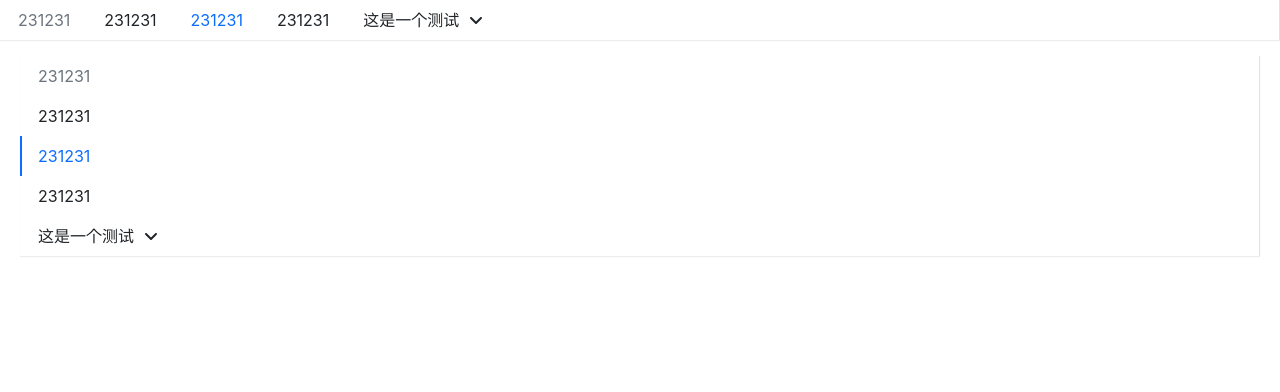
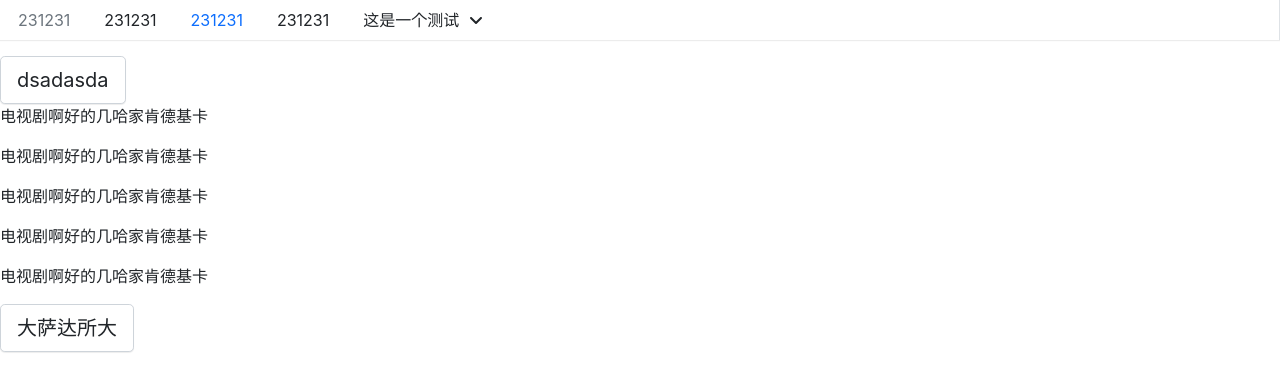
Before and after one commit to wuqiren/fdesign-react, a React (Create React App) app: page / in a window 1280 px wide. Shown: the top 392 px of the page. Built offline with nearby package versions, Linux system fonts and the light colour scheme.

Commit message:
完成transitionn

```diff
--- a/package.json
+++ b/package.json
@@ -18,6 +18,7 @@
         "react": "^18.2.0",
         "react-dom": "^18.2.0",
         "react-scripts": "5.0.0",
+        "react-transition-group": "^4.4.5",
         "sass": "^1.50.0",
         "typescript": "^4.6.3",
         "web-vitals": "^2.1.4"
@@ -48,6 +49,7 @@
     },
     "devDependencies": {
         "@types/react-dom": "^17.0.17",
+        "@types/react-transition-group": "^4.4.5",
         "jest-watch-typeahead": "^0.6.5"
     }
 }
--- a/src/App.tsx
+++ b/src/App.tsx
@@ -1,12 +1,14 @@
-// import Button from './components/Button/button';
+import {useState} from 'react'
 import Menu from './components/Menu/menu'
 import MenuItem from './components/Menu/menuItem'
 import SubMenu from './components/Menu/subMenu';
 import { fas} from '@fortawesome/free-solid-svg-icons'
 import { library } from '@fortawesome/fontawesome-svg-core'
-
+import Transition from './components/Transition/transition'
+import Button from './components/Button/button';
 library.add(fas)
 function App() {
+  const [show,setShow]= useState(true)
   return (
     <div className='App'>
       <Menu defaultIndex='2'  defaultOpenMenus={['42']}>
@@ -20,18 +22,21 @@ function App() {
           <MenuItem >231231</MenuItem>
         </SubMenu>
     </Menu>
+    <Button size='lg' onClick={()=>setShow(!show)}>dsadasda</Button>
+    <Transition in={show} timeout={300} animation='zoom-in-left'>
+      <div>
+    <p>电视剧啊好的几哈家肯德基卡</p>
+    <p>电视剧啊好的几哈家肯德基卡</p>
+    <p>电视剧啊好的几哈家肯德基卡</p>
+    <p>电视剧啊好的几哈家肯德基卡</p>
 
-    <Menu defaultIndex='2' mode='vertical'  defaultOpenMenus={['42']}>
-        <MenuItem disabled={true}>231231</MenuItem>
-        <MenuItem >231231</MenuItem>
-        <MenuItem >231231</MenuItem>
-        <MenuItem >231231</MenuItem>
+    <p>电视剧啊好的几哈家肯德基卡</p>
+    </div>
+    </Transition>
 
-        <SubMenu title='这是一个测试'>
-          <MenuItem >231231</MenuItem>
-          <MenuItem >231231</MenuItem>
-        </SubMenu>
-    </Menu>
+    <Transition in={show} timeout={300} animation='zoom-in-left'>
+    <Button size='lg'>大萨达所大</Button>
+    </Transition>
     </div>
   );
 }
--- a/src/components/Button/button.tsx
+++ b/src/components/Button/button.tsx
@@ -1,6 +1,5 @@
 import React from 'react';
 import classnames from 'classnames';
-import { type } from '@testing-library/user-event/dist/type';
 
 type ButtonType = 'primary' | 'default' | 'danger' | 'link';
 type ButtonSize = 'lg' | 'sm';
--- a/src/components/Menu/_style.scss
+++ b/src/components/Menu/_style.scss
@@ -52,7 +52,7 @@
        }
     }
     .f-submenu{
-        display: none;
+        // display: none;
         list-style: none;
         padding-left: 0;
         white-space: nowrap;
@@ -68,7 +68,7 @@
         }
     }
     .f-submenu.menu-opened{
-        display: block;
+        // display: block;
     }
 }
 
--- a/src/components/Menu/subMenu.tsx
+++ b/src/components/Menu/subMenu.tsx
@@ -3,6 +3,7 @@ import classNames from "classnames";
 import {MenuContxt} from './menu'
 import {MenuItemProps} from './menuItem'
 import Icon from '../Icon/icon'
+import Transition from '../Transition/transition';
 export interface SubMenuProps {
     className?:string;
     index?:string;
@@ -52,9 +53,11 @@ const SubMenu = ({className,title,children,index}:SubMenuProps)=>{
             }
         })
         return (
+            <Transition in={menuOpen} timeout={300} annimationn='zoom-in-top' >
             <ul className={subMenuClasses}>
                 {childrenComponent}
             </ul>
+            </Transition>
         )
     }
     return (
--- /dev/null
+++ b/src/components/Transition/transition.tsx
@@ -0,0 +1,22 @@
+import {CSSTransition} from 'react-transition-group'
+import { CSSTransitionProps } from 'react-transition-group/CSSTransition'
+
+type AnimationName = 'zoom-in-top' | 'zoom-in-left' | 'zoom-in-bottom' | 'zoom-in-right'
+
+type TransitionProps  = {
+  animation?: AnimationName,
+} & CSSTransitionProps
+const Transition =(props:TransitionProps)=>{
+    const {children,classNames,animation,...restProps} = props;
+
+    return <CSSTransition
+    classNames={classNames?classNames:animation}
+    unmountOnExit={true}
+    appert='true'
+    {...restProps}
+    >
+    {children}
+    </CSSTransition>
+}
+
+export default Transition
--- /dev/null
+++ b/src/styles/_animation.scss
@@ -0,0 +1,4 @@
+@include zoom-animation('top', scaleY(0), scaleY(1), center top);
+@include zoom-animation('left', scale(.45, .45), scale(1, 1), top left);
+@include zoom-animation('right', scale(.45, .45), scale(1, 1), top right);
+@include zoom-animation('bottom', scaleY(0), scaleY(1),  center bottom);
--- a/src/styles/_mixin.scss
+++ b/src/styles/_mixin.scss
@@ -4,10 +4,17 @@
     border-radius: $border-raduis;
   }
 
-@mixin button-style( $background, $border, $color, $hover-background:lighten($background, 7.5%), $hover-border:lighten($border, 10%), $hover-color:$color) {
+  @mixin button-style(
+    $background,
+    $border,
+    $color,
+    $hover-background: lighten($background, 7.5%),
+    $hover-border: lighten($border, 10%),
+    $hover-color: $color,
+  ) {
     color: $color;
+    background: $background;
     border-color: $border;
-    background: $background;
     &:hover {
       color: $hover-color;
       background: $hover-background;
@@ -22,7 +29,44 @@
     &:disabled,
     &.disabled {
       color: $color;
+      background: $background;
       border-color: $border;
-        background: $background;
     }
   }
+
+  @mixin zoom-animation(
+    $direction: 'top',
+    $scaleStart: scaleY(0),
+    $scaleEnd: scaleY(1),
+    $origin: center top,
+  ) {
+    .zoom-in-#{$direction}-enter {
+      opacity: 0;
+      transform: $scaleStart;
+    }
+    .zoom-in-#{$direction}-enter-active {
+      opacity: 1;
+      transform: $scaleEnd;
+      transition: transform 300ms cubic-bezier(0.23, 1, 0.32, 1) 100ms, opacity 300ms cubic-bezier(0.23, 1, 0.32, 1) 100ms;
+      transform-origin: $origin
+    }
+    .zoom-in-#{$direction}-exit {
+      opacity: 1;
+    }
+    .zoom-in-#{$direction}-exit-active {
+      opacity: 0;
+      transform: $scaleStart;
+      transition: transform 300ms cubic-bezier(0.23, 1, 0.32, 1) 100ms, opacity 300ms cubic-bezier(0.23, 1, 0.32, 1) 100ms;
+      transform-origin: $origin;
+    }
+  }
+
+  @mixin border-right-radius($raduis) {
+    border-top-right-radius: $raduis;
+    border-bottom-right-radius: $raduis;
+  }
+
+  @mixin border-left-radius($raduis) {
+    border-top-left-radius: $raduis;
+    border-bottom-left-radius: $raduis;
+  }
--- a/src/styles/index.scss
+++ b/src/styles/index.scss
@@ -2,7 +2,12 @@
 @import 'variables';
 //layout
 @import 'reboot';
+
 @import 'mixin';
+
+// animation
+@import 'animation';
+
 @import '../components/Button/style';
 @import '../components/Menu/style';
 @import '../components/Icon/style';
```
Also changed, not shown: 1 other file (tests, documents, lock files or other folders). Lines whose indentation alone changed are shown as unchanged.
